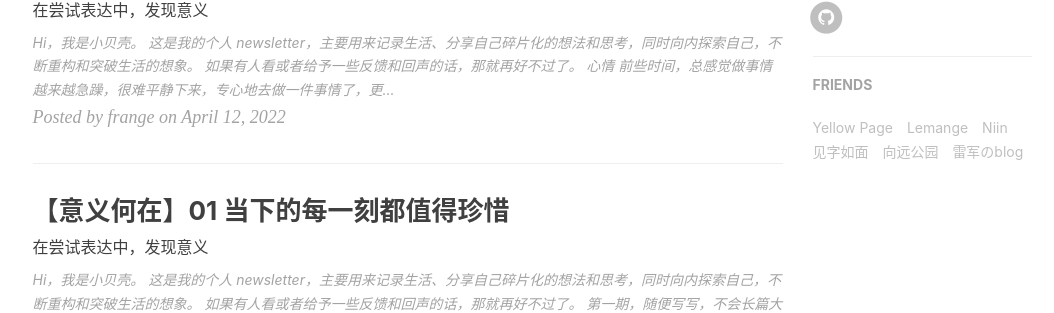
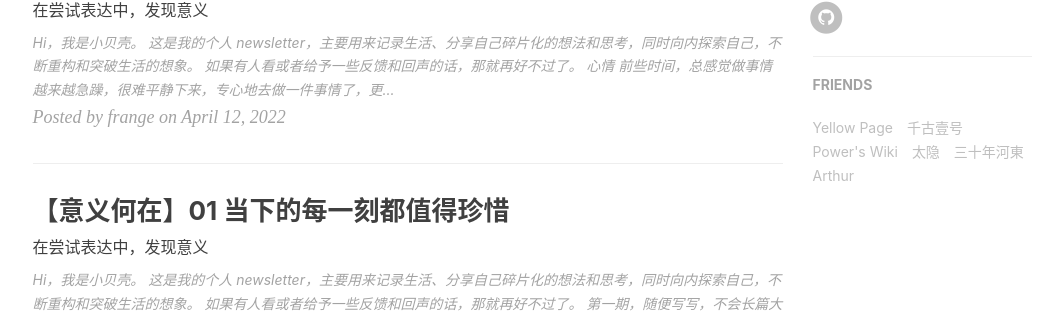
Before and after one commit to frangezone/frangezone, a Jekyll site: the page built from index.html, in a window 1280 px wide and 900 px high, scrolled down 846 px. Shown: the part 141-454 px from the top of the window, without its empty margins (135-1189 px from the left). Built offline with Jekyll 4.4.1, drawn with Linux system fonts in a browser that asks for light colours; nearby versions of some CDN libraries; a script that is not in the unit is left out; the list of posts is cut into pages by our own code; comment, search, counter and statistics services are not loaded.

Commit message:
update friends

```diff
--- a/_config.yml
+++ b/_config.yml
@@ -112,19 +112,19 @@ friends: [
         title: "Yellow Page",
         href: "https://jike.city/frange"
     },{
-        title: "Lemange",
-        href: "https://lemangeyin.com/about.html"
+        title: "千古壹号",
+        href: "https://www.qianguyihao.com"
     },{
-        title: "Niin",
-        href: "https://blog.niin.ga/"
+        title: "Power's Wiki",
+        href: "https://wiki-power.com/blog"
     },{
-        title: "见字如面",
-        href: "https://hiwannz.com/"
+        title: "太隐",
+        href: "https://www.wangyurui.top"
     },{
-        title: "向远公园",
-        href: "https://steppark.net/index.html"
+        title: "三十年河東",
+        href: "http://ssnhd.com"
     },{
-        title: "雷军のblog",
-        href: "http://leijun.blog.techweb.com.cn/"
+        title: "Arthur",
+        href: "https://artori.us"
     }
 ]
```
